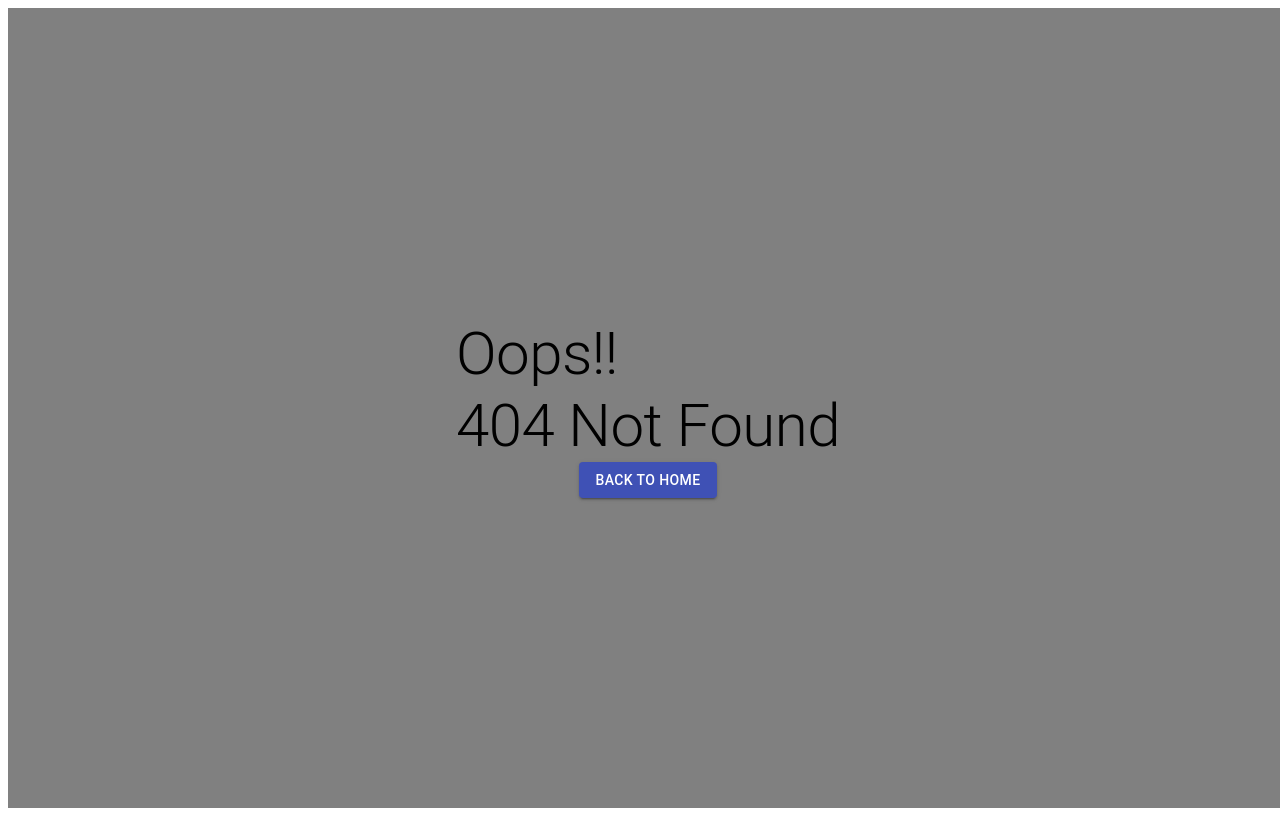
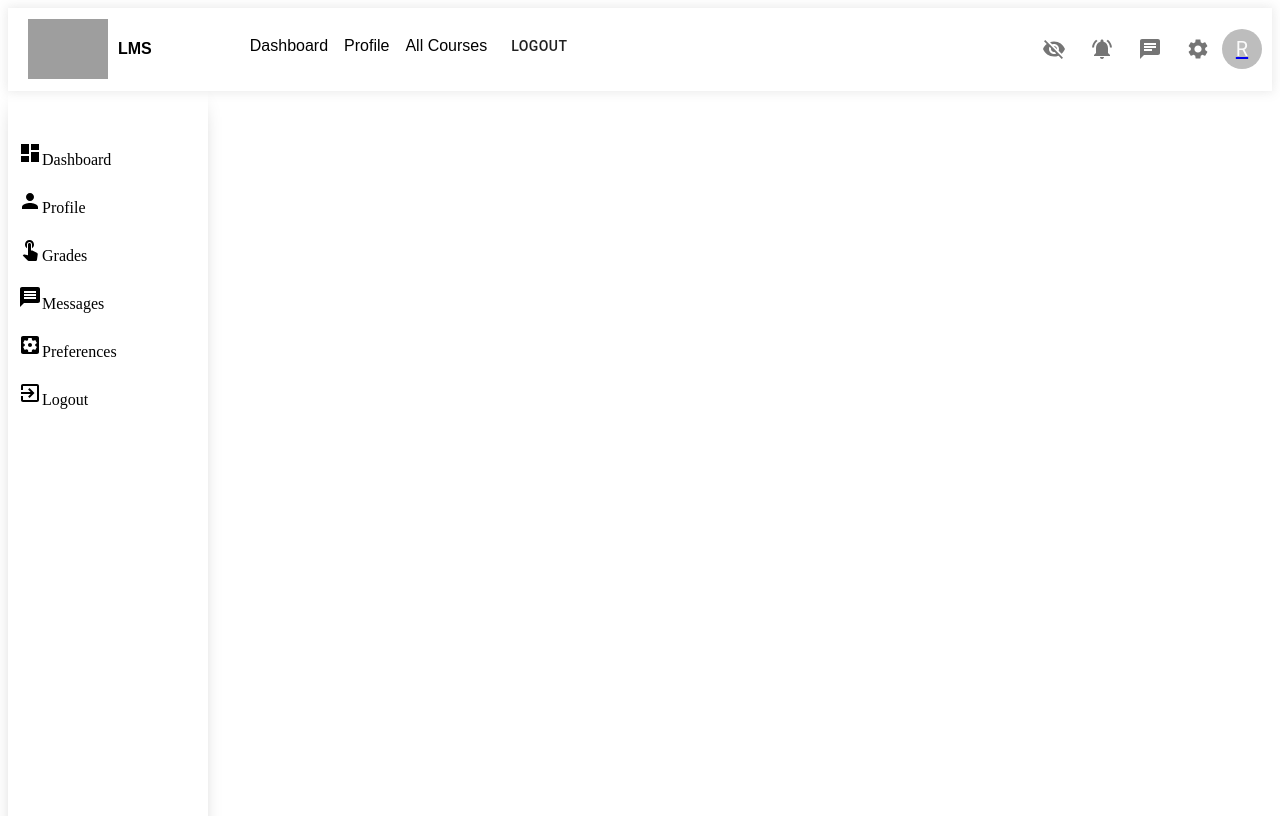
Before and after one commit to FalakNaaz/lms, a React (Create React App) app: page / in a window 1280 px wide. Before the commit this address had no page. Built offline with nearby package versions, Linux system fonts and the light colour scheme; grey boxes are pictures that could not be loaded.

Commit message:
Header & Sidebar

```diff
--- a/package.json
+++ b/package.json
@@ -9,6 +9,7 @@
     "@testing-library/react": "^13.3.0",
     "@testing-library/user-event": "^13.5.0",
     "bootstrap": "^5.2.0",
+    "firebase": "^9.9.2",
     "react": "^18.2.0",
     "react-bootstrap": "^2.5.0",
     "react-dom": "^18.2.0",
--- a/src/App.js
+++ b/src/App.js
@@ -1,20 +1,28 @@
 import './App.css';
-import {BrowserRouter as Router, Routes, Route} from 'react-router-dom';
+import { BrowserRouter as Router, Routes, Route } from 'react-router-dom';
 import NotFound from './pages/404NotFound/NotFound';
+import Header from './components/Header/Header';
+import Login from './pages/Login/Login';
+import Dashboard from './pages/Dashboard/Dashboard';
 
 const Routing = () => {
   return (
     <Routes>
-        <Route path="" element={<NotFound/>}/>
+      <Route path="/Login" element={<Login />} />
+      <Route path="/" element={<Dashboard />} />
+      <Route path="*" element={<NotFound />} />
     </Routes>
   )
 }
 
 function App() {
   return (
-    <Router>
-        <Routing/>
-    </Router>
+    <div>
+      <Router>
+        <Header />
+        <Routing />
+      </Router>
+    </div>
   );
 }
 
--- /dev/null
+++ b/src/components/Header/Header.css
@@ -0,0 +1,131 @@
+
+
+.header{
+    display: flex;
+    background-color: white;
+    align-items: center;
+    box-shadow: 0 0 10px 1px rgba(128, 128, 128, 0.185);
+    position: sticky;
+    top: 0%;
+    padding: 10px 10px;
+    font-family: 'Poppins', sans-serif;
+    z-index: 100;
+
+}
+
+.admin__toggle__menu{
+    display: none;
+}
+
+.left__header>a{
+    display: flex;
+    align-items: center;
+    margin-right: 50px;
+}
+
+.left__header>a>img{
+    height: 60px;
+    object-fit: contain;
+    margin:0px 10px;
+}
+
+.left__header>a{
+    color: black;
+    text-decoration: none;
+}
+
+.middle__header{
+    flex: 1;
+
+}
+.middle__header>ul{
+    display: flex;
+    align-items: center;
+    margin-top: 10px;
+
+}
+
+.middle__header>ul>li{
+    list-style-type: none;
+    margin: 0px 8px;
+
+}
+.middle__header>ul>li>a{
+    color: black;
+    text-decoration: none;
+
+}
+.middle__header>ul>li>a:hover{
+    border-bottom: 3px solid green;
+    text-decoration: none;
+    font-family: 'Roboto', sans-serif;
+}
+.right__header{
+    display: flex;
+    align-items: center;
+
+}
+
+.menu__toggle__icon{
+    display: none;
+}
+.logout__button{
+    display: none;
+}
+
+@media screen and (max-width: 768px) {
+    .right__header{
+        display: none;
+
+    }
+    .admin__toggle__menu{
+        display: block;
+    }
+    .logout__button{
+        display: block;
+    }
+
+
+    .middle__header>ul{
+        position: fixed;
+        display: block;
+        position: absolute;
+        top: 70px;
+        left: 0%;
+        background-color: white;
+        border-right: 1px solid rgba(128, 128, 128, 0.226);
+        width: 30vw;
+        height: 100vh;
+
+    }
+
+    .middle__header>ul{
+        transition: 0.4s all ease-in;
+    }
+
+    .middle__header>ul>li{
+        border-bottom: 2px solid gray;
+        padding: 10px 0;
+
+    }
+
+
+    .middle__header>ul>li>a:hover{
+        border-bottom: none;
+        text-decoration: none;
+    }
+
+    .show__sidebar__nav{
+
+    }
+    .sidebar__nav{
+        display: none;
+    }
+
+    .left__header{
+        flex: 1;
+    }
+    .menu__toggle__icon{
+        display: block;
+    }
+}
--- a/src/components/Header/Header.js
+++ b/src/components/Header/Header.js
@@ -1,9 +1,148 @@
-import React from 'react'
+import React, { useState } from "react";
+import { Link, NavLink } from "react-router-dom";
+import VisibilityOffIcon from "@material-ui/icons/VisibilityOff";
+import NotificationsActiveIcon from "@material-ui/icons/NotificationsActive";
+import ChatIcon from "@material-ui/icons/Chat";
+import SettingsIcon from "@material-ui/icons/Settings";
+import { Avatar, Button, IconButton } from "@material-ui/core";
+import "./Header.css";
+import ClearIcon from "@material-ui/icons/Clear";
+import NotesIcon from "@material-ui/icons/Notes";
 
-function Header() {
+const Header = () => {
+  const [toggle, setToggle] = useState(false);
+  const user = {
+    role:'Teacher',
+  };
+  const toggleClose=()=>{
+    setToggle(false)
+
+  }
   return (
-    <div>Header</div>
-  )
-}
+    <div className="header">
+      <div className="left__header">
+        <Link to="/">
+          <img
+            src="https://lms.bup.edu.bd/pluginfile.php/1/theme_edumy/headerlogo2/1618037325/bup-icon.png"
+            alt=""
+          />
+          <h4>LMS</h4>
+        </Link>
+      </div>
+      <div
+        className={`middle__header ${
+          toggle ? `show__sidebar__nav` : `sidebar__nav`
+        }`}
+      >
+        {user && (
+          <ul>
+            {
+              user.role==="Teacher" && <> <li>
+              <NavLink onClick={toggleClose} to="/">Dashboard</NavLink>
+            </li>
 
-export default Header
+
+
+            </>
+
+            }
+            {
+              user.role==="Admin" && <> <li >
+              <NavLink onClick={toggleClose} to="/">Dashboard</NavLink>
+            </li>
+            <li className="admin__toggle__menu">
+              <NavLink onClick={toggleClose} to="/">Course-Info</NavLink>
+            </li>
+            <li className="admin__toggle__menu">
+              <NavLink onClick={toggleClose} to="/">Student-Info</NavLink>
+            </li>
+            <li className="admin__toggle__menu">
+              <NavLink onClick={toggleClose} to="/">Teacher-Info</NavLink>
+            </li>
+
+            </>
+            }
+            {
+              user.role==="Student" &&<><li>
+              <NavLink onClick={toggleClose} to="/">Dashboard</NavLink>
+            </li>
+            <li>
+              <NavLink onClick={toggleClose} to="/">UCAM</NavLink>
+            </li>
+
+            <li>
+              <NavLink onClick={toggleClose} to="/">LIBRARY</NavLink>
+            </li> </>
+            }
+
+            <li>
+              <Link onClick={toggleClose} to="/">Profile</Link>
+            </li>
+            <li>
+              <NavLink onClick={toggleClose} to="/">All Courses</NavLink>
+            </li>
+
+            {
+              user.role==="Teacher" ?   <li className="">
+              <Button>
+                Logout
+              </Button>
+            </li> :  <li className="logout__button">
+              <Button>
+                Logout
+              </Button>
+            </li>
+
+            }
+
+
+
+
+          </ul>
+        )}
+      </div>
+      {user ? (
+        <div className="right__header">
+          <IconButton>
+            <VisibilityOffIcon />
+          </IconButton>
+          <IconButton>
+            <NotificationsActiveIcon />
+          </IconButton>
+          <IconButton>
+            <ChatIcon />
+          </IconButton>
+          <IconButton>
+            <SettingsIcon />
+          </IconButton>
+          <Link to="/profile">
+            <Avatar>R</Avatar>
+          </Link>
+        </div>
+      ) : (
+        <div className="d-flex list-unstyled">
+          <li className="mr-3">
+            <NavLink to="/Login">Login</NavLink>
+          </li>
+          <li>
+            <NavLink to="/">Register</NavLink>
+          </li>
+        </div>
+      )}
+
+      {user ? (
+        <div className="menu__toggle__icon mr-auto">
+          <IconButton onClick={() => setToggle(!toggle)}>
+            {!toggle ? (
+              <NotesIcon fontSize="large" />
+            ) : (
+              <ClearIcon fontSize="large" />
+            )}
+          </IconButton>
+        </div>
+      ) : null}
+    </div>
+  );
+};
+
+export default Header;
--- /dev/null
+++ b/src/components/Sidebar/SidebarComponent.js
@@ -0,0 +1,14 @@
+import React from 'react'
+import { Link } from 'react-router-dom';
+function Sidebar({Icon, title}) {
+    return (
+        <div style={{display:'flex', padding:'10px 10px'}}>
+                <Link style={{textDecoration:'none', color:'black'}} to="">
+                    <Icon style={{color:'black'}}/>
+                    {title}
+                </Link>
+        </div>
+    )
+}
+
+export default Sidebar
--- a/src/pages/404NotFound/Notfound.module.css
+++ b/src/pages/404NotFound/Notfound.module.css
@@ -2,8 +2,8 @@
     display: flex;
     justify-content: center;
     align-items: center;
-    width: 100vw;
-    height: 100vh;
+    width: 100%;
+    height: 80vh;
     flex-direction: column;
     background-color: gray;
 }
--- /dev/null
+++ b/src/pages/Dashboard/Dashboard.js
@@ -0,0 +1,28 @@
+import React from 'react'
+import Sidebar from '../../components/Sidebar/SidebarComponent'
+import DashboardIcon from '@material-ui/icons/Dashboard'
+import PersonIcon from '@material-ui/icons/Person'
+import TouchAppIcon from '@material-ui/icons/TouchApp'
+import MessageIcon from '@material-ui/icons/Message'
+import SettingsApplicationsIcon from '@material-ui/icons/SettingsApplications'
+import ExitToAppIcon from '@material-ui/icons/ExitToApp'
+
+function Dashboard() {
+  return (
+    <div>
+        <div style={{paddingTop:'40px', flex:'0.2', position:'fixed', width:'200px', height:'100vh', boxShadow:'0px 5px 22px -13px grey', backgroundColor:'white'}}>
+        <Sidebar Icon={DashboardIcon} title="Dashboard"/>
+        <Sidebar Icon={PersonIcon} title="Profile" />
+        <Sidebar Icon={TouchAppIcon} title="Grades" />
+        <Sidebar Icon={MessageIcon} title="Messages" />
+        <Sidebar
+          Icon={SettingsApplicationsIcon}
+          title="Preferences"
+        />
+        <Sidebar Icon={ExitToAppIcon} title="Logout" />
+        </div>
+    </div>
+  )
+}
+
+export default Dashboard;
```
Also changed, not shown: 1 other file (tests, documents, lock files or other folders).
